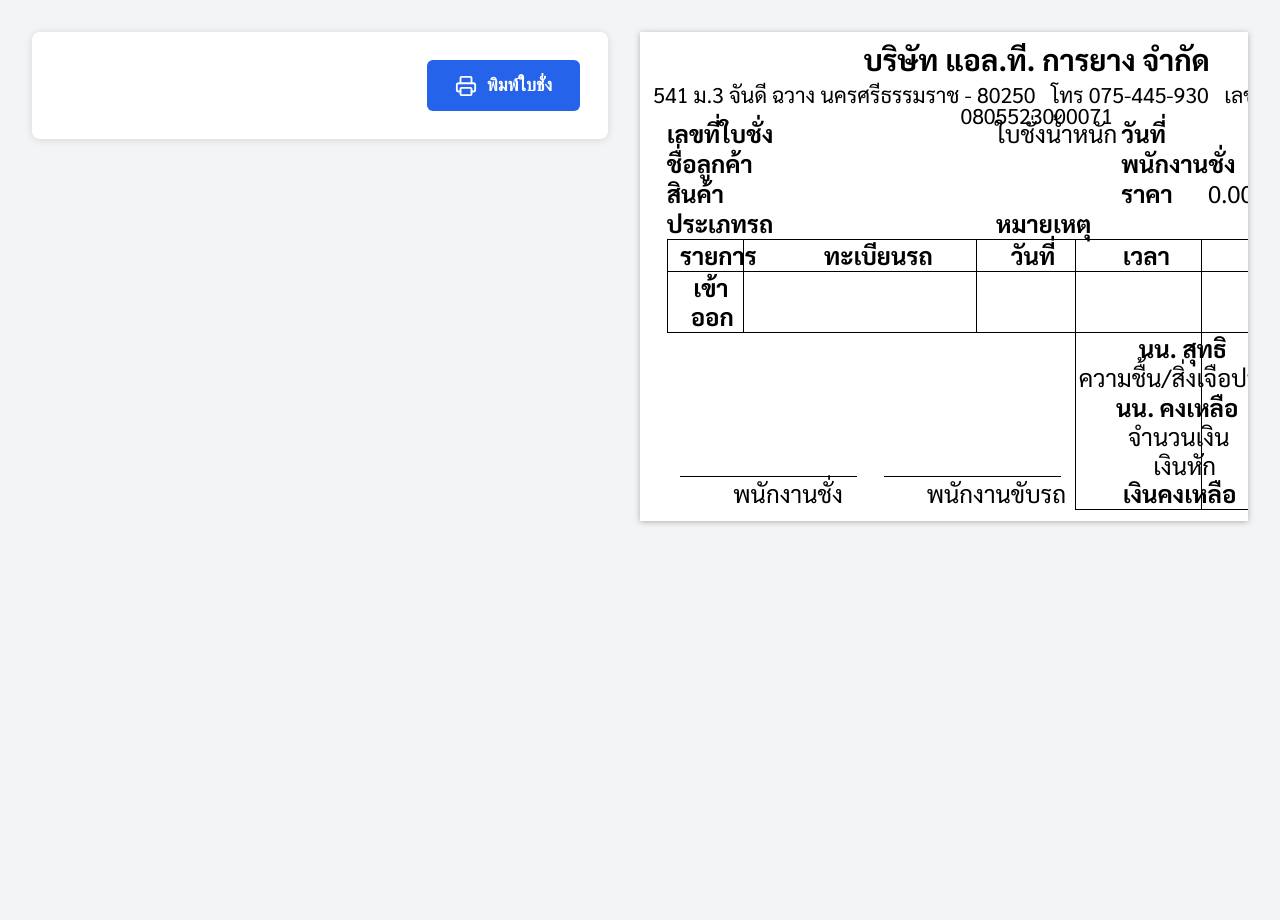
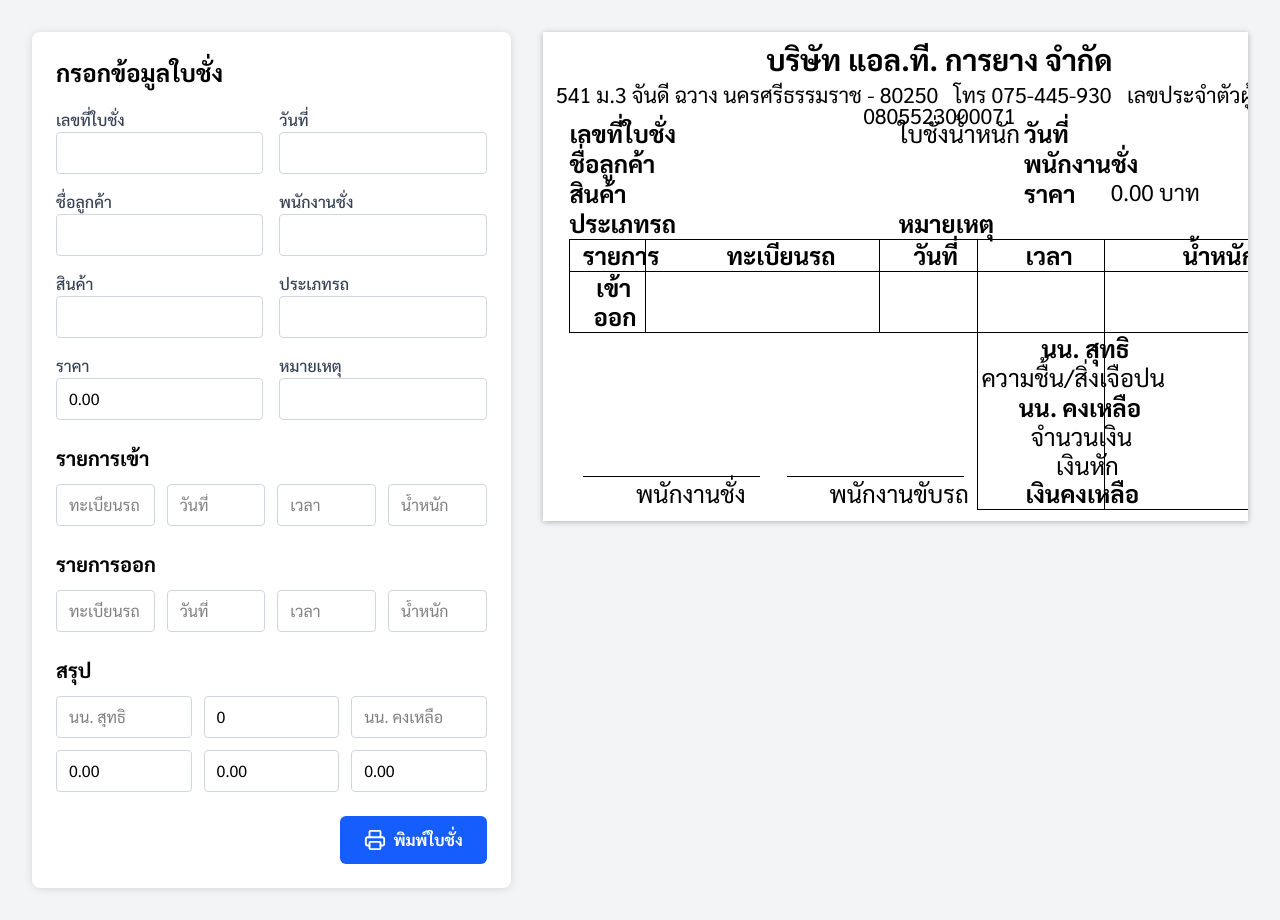
Before and after one commit to J-attapon-lt/weight-slip-app, a React (Vite) app: page / in a window 1280 px wide. Before the commit the page ends 800 px from the top, so only its background shows below. Built offline with nearby package versions, Linux system fonts and the light colour scheme.

Commit message:
ฟยย

```diff
--- a/src/App.jsx
+++ b/src/App.jsx
@@ -1,9 +1,48 @@
+import { useState } from 'react'
 import { Printer } from 'lucide-react'
 
 function App() {
+  const [form, setForm] = useState({
+    slipNo: '',
+    customerName: '',
+    product: '',
+    carType: '',
+    weightDate: '',
+    staffName: '',
+    price: '0.00',
+    remark: '',
+    plateIn: '',
+    dateIn: '',
+    timeIn: '',
+    weightIn: '',
+    plateOut: '',
+    dateOut: '',
+    timeOut: '',
+    weightOut: '',
+    moisture: '0',
+    netWeight: '',
+    remainWeight: '',
+    amount: '0.00',
+    deduct: '0.00',
+    balance: '0.00',
+  })
+
+  const handleChange = (e) => {
+    const { name, value } = e.target
+    setForm((prev) => ({
+      ...prev,
+      [name]: value,
+    }))
+  }
+
   const handlePrint = () => {
     window.print()
   }
+
+  const inputClass =
+    'w-full border border-gray-300 rounded px-3 py-2 text-[16px] focus:outline-none focus:ring-2 focus:ring-blue-500'
+
+  const labelClass = 'text-[16px] font-medium text-gray-700'
 
   return (
     <>
@@ -26,7 +65,7 @@ function App() {
           }
 
           .layout {
-            max-width: 1280px;
+            max-width: 1400px;
             margin: 0 auto;
             display: flex;
             gap: 32px;
@@ -34,32 +73,15 @@ function App() {
           }
 
           .control-panel {
-            width: 50%;
+            width: 42%;
             background: white;
             border-radius: 8px;
             box-shadow: 0 1px 8px rgba(0,0,0,0.12);
-            padding: 28px;
-            display: flex;
-            justify-content: flex-end;
-          }
-
-          .print-button {
-            display: flex;
-            align-items: center;
-            gap: 10px;
-            border: 0;
-            border-radius: 6px;
-            background: #2563eb;
-            color: white;
-            padding: 12px 28px;
-            font-size: 18px;
-            font-weight: 600;
-            font-family: Arial, sans-serif;
-            cursor: pointer;
+            padding: 24px;
           }
 
           .preview-wrap {
-            width: 50%;
+            width: 58%;
             display: flex;
             justify-content: center;
           }
@@ -79,6 +101,14 @@ function App() {
             position: absolute;
             white-space: nowrap;
             font-size: 18pt;
+            line-height: 1;
+            font-weight: 400;
+          }
+
+          .value {
+            position: absolute;
+            white-space: nowrap;
+            font-size: 17pt;
             line-height: 1;
             font-weight: 400;
           }
@@ -176,10 +206,86 @@ function App() {
       <div className="app">
         <div className="layout">
           <div className="control-panel">
-            <button type="button" onClick={handlePrint} className="print-button">
-              <Printer size={22} />
-              พิมพ์ใบชั่ง
-            </button>
+            <h2 className="text-2xl font-bold mb-5">กรอกข้อมูลใบชั่ง</h2>
+
+            <div className="grid grid-cols-2 gap-4">
+              <div>
+                <label className={labelClass}>เลขที่ใบชั่ง</label>
+                <input name="slipNo" value={form.slipNo} onChange={handleChange} className={inputClass} />
+              </div>
+
+              <div>
+                <label className={labelClass}>วันที่</label>
+                <input name="weightDate" value={form.weightDate} onChange={handleChange} className={inputClass} />
+              </div>
+
+              <div>
+                <label className={labelClass}>ชื่อลูกค้า</label>
+                <input name="customerName" value={form.customerName} onChange={handleChange} className={inputClass} />
+              </div>
+
+              <div>
+                <label className={labelClass}>พนักงานชั่ง</label>
+                <input name="staffName" value={form.staffName} onChange={handleChange} className={inputClass} />
+              </div>
+
+              <div>
+                <label className={labelClass}>สินค้า</label>
+                <input name="product" value={form.product} onChange={handleChange} className={inputClass} />
+              </div>
+
+              <div>
+                <label className={labelClass}>ประเภทรถ</label>
+                <input name="carType" value={form.carType} onChange={handleChange} className={inputClass} />
+              </div>
+
+              <div>
+                <label className={labelClass}>ราคา</label>
+                <input name="price" value={form.price} onChange={handleChange} className={inputClass} />
+              </div>
+
+              <div>
+                <label className={labelClass}>หมายเหตุ</label>
+                <input name="remark" value={form.remark} onChange={handleChange} className={inputClass} />
+              </div>
+            </div>
+
+            <h3 className="text-xl font-bold mt-6 mb-3">รายการเข้า</h3>
+            <div className="grid grid-cols-4 gap-3">
+              <input name="plateIn" placeholder="ทะเบียนรถ" value={form.plateIn} onChange={handleChange} className={inputClass} />
+              <input name="dateIn" placeholder="วันที่" value={form.dateIn} onChange={handleChange} className={inputClass} />
+              <input name="timeIn" placeholder="เวลา" value={form.timeIn} onChange={handleChange} className={inputClass} />
+              <input name="weightIn" placeholder="น้ำหนัก" value={form.weightIn} onChange={handleChange} className={inputClass} />
+            </div>
+
+            <h3 className="text-xl font-bold mt-6 mb-3">รายการออก</h3>
+            <div className="grid grid-cols-4 gap-3">
+              <input name="plateOut" placeholder="ทะเบียนรถ" value={form.plateOut} onChange={handleChange} className={inputClass} />
+              <input name="dateOut" placeholder="วันที่" value={form.dateOut} onChange={handleChange} className={inputClass} />
+              <input name="timeOut" placeholder="เวลา" value={form.timeOut} onChange={handleChange} className={inputClass} />
+              <input name="weightOut" placeholder="น้ำหนัก" value={form.weightOut} onChange={handleChange} className={inputClass} />
+            </div>
+
+            <h3 className="text-xl font-bold mt-6 mb-3">สรุป</h3>
+            <div className="grid grid-cols-3 gap-3">
+              <input name="netWeight" placeholder="นน. สุทธิ" value={form.netWeight} onChange={handleChange} className={inputClass} />
+              <input name="moisture" placeholder="ความชื้น/สิ่งเจือปน" value={form.moisture} onChange={handleChange} className={inputClass} />
+              <input name="remainWeight" placeholder="นน. คงเหลือ" value={form.remainWeight} onChange={handleChange} className={inputClass} />
+              <input name="amount" placeholder="จำนวนเงิน" value={form.amount} onChange={handleChange} className={inputClass} />
+              <input name="deduct" placeholder="เงินหัก" value={form.deduct} onChange={handleChange} className={inputClass} />
+              <input name="balance" placeholder="เงินคงเหลือ" value={form.balance} onChange={handleChange} className={inputClass} />
+            </div>
+
+            <div className="flex justify-end mt-6">
+              <button
+                type="button"
+                onClick={handlePrint}
+                className="flex items-center gap-2 bg-blue-600 hover:bg-blue-700 text-white px-6 py-3 rounded-md font-bold"
+              >
+                <Printer size={22} />
+                พิมพ์ใบชั่ง
+              </button>
+            </div>
           </div>
 
           <div className="preview-wrap">
@@ -191,27 +297,36 @@ function App() {
                 เลขประจำตัวผู้เสียภาษี 0805523000071
               </div>
 
-              {/* Header text */}
               <div className="txt bold" style={{ left: '20pt', top: '67pt' }}>เลขที่ใบชั่ง</div>
+              <div className="value" style={{ left: '105pt', top: '67pt' }}>{form.slipNo}</div>
+
               <div className="txt" style={{ left: '267pt', top: '67pt' }}>ใบชั่งน้ำหนัก</div>
+
               <div className="txt bold" style={{ left: '361pt', top: '67pt' }}>วันที่</div>
+              <div className="value" style={{ left: '410pt', top: '67pt' }}>{form.weightDate}</div>
 
               <div className="txt bold" style={{ left: '20pt', top: '89pt' }}>ชื่อลูกค้า</div>
+              <div className="value" style={{ left: '105pt', top: '89pt' }}>{form.customerName}</div>
+
               <div className="txt bold" style={{ left: '361pt', top: '89pt' }}>พนักงานชั่ง</div>
+              <div className="value" style={{ left: '460pt', top: '89pt' }}>{form.staffName}</div>
 
               <div className="txt bold" style={{ left: '20pt', top: '112pt' }}>สินค้า</div>
+              <div className="value" style={{ left: '105pt', top: '112pt' }}>{form.product}</div>
+
               <div className="txt bold" style={{ left: '361pt', top: '112pt' }}>ราคา</div>
-              <div className="txt" style={{ left: '426pt', top: '112pt' }}>0.00 บาท</div>
+              <div className="value" style={{ left: '426pt', top: '112pt' }}>{form.price} บาท</div>
 
               <div className="txt bold" style={{ left: '20pt', top: '134pt' }}>ประเภทรถ</div>
+              <div className="value" style={{ left: '105pt', top: '134pt' }}>{form.carType}</div>
+
               <div className="txt bold" style={{ left: '267pt', top: '134pt' }}>หมายเหตุ</div>
+              <div className="value" style={{ left: '350pt', top: '134pt' }}>{form.remark}</div>
 
-              {/* Main table horizontal lines */}
               <div className="line-h" style={{ left: '20pt', top: '155pt', width: '555pt' }} />
               <div className="line-h" style={{ left: '20pt', top: '179pt', width: '555pt' }} />
               <div className="line-h" style={{ left: '20pt', top: '225pt', width: '555pt' }} />
 
-              {/* Main table vertical lines */}
               <div className="line-v" style={{ left: '20pt', top: '155pt', height: '70pt' }} />
               <div className="line-v" style={{ left: '77pt', top: '155pt', height: '70pt' }} />
               <div className="line-v" style={{ left: '252pt', top: '155pt', height: '70pt' }} />
@@ -219,7 +334,6 @@ function App() {
               <div className="line-v" style={{ left: '421pt', top: '155pt', height: '203pt' }} />
               <div className="line-v" style={{ left: '575pt', top: '155pt', height: '203pt' }} />
 
-              {/* Table labels */}
               <div className="txt bold" style={{ left: '30pt', top: '158pt' }}>รายการ</div>
               <div className="txt bold" style={{ left: '138pt', top: '158pt' }}>ทะเบียนรถ</div>
               <div className="txt bold" style={{ left: '278pt', top: '158pt' }}>วันที่</div>
@@ -227,29 +341,37 @@ function App() {
               <div className="txt bold" style={{ left: '480pt', top: '158pt' }}>น้ำหนัก</div>
 
               <div className="txt bold" style={{ left: '40pt', top: '182pt' }}>เข้า</div>
+              <div className="value" style={{ left: '92pt', top: '182pt' }}>{form.plateIn}</div>
+              <div className="value" style={{ left: '260pt', top: '182pt' }}>{form.dateIn}</div>
+              <div className="value" style={{ left: '345pt', top: '182pt' }}>{form.timeIn}</div>
+              <div className="value" style={{ left: '515pt', top: '182pt' }}>{form.weightIn}</div>
+
               <div className="txt bold" style={{ left: '38pt', top: '204pt' }}>ออก</div>
+              <div className="value" style={{ left: '92pt', top: '204pt' }}>{form.plateOut}</div>
+              <div className="value" style={{ left: '260pt', top: '204pt' }}>{form.dateOut}</div>
+              <div className="value" style={{ left: '345pt', top: '204pt' }}>{form.timeOut}</div>
+              <div className="value" style={{ left: '515pt', top: '204pt' }}>{form.weightOut}</div>
 
-              {/* Right summary box horizontal lines */}
               <div className="line-h" style={{ left: '326pt', top: '358pt', width: '249pt' }} />
 
-              {/* Summary text */}
               <div className="txt bold" style={{ left: '374pt', top: '228pt' }}>นน. สุทธิ</div>
+              <div className="value" style={{ left: '520pt', top: '228pt' }}>{form.netWeight}</div>
 
               <div className="txt" style={{ left: '329pt', top: '250pt' }}>ความชื้น/สิ่งเจือปน</div>
-              <div className="txt" style={{ left: '563pt', top: '250pt' }}>0</div>
+              <div className="value" style={{ left: '563pt', top: '250pt' }}>{form.moisture}</div>
 
               <div className="txt bold" style={{ left: '357pt', top: '272pt' }}>นน. คงเหลือ</div>
+              <div className="value" style={{ left: '520pt', top: '272pt' }}>{form.remainWeight}</div>
 
               <div className="txt" style={{ left: '366pt', top: '294pt' }}>จำนวนเงิน</div>
-              <div className="txt" style={{ left: '547pt', top: '294pt' }}>0.00</div>
+              <div className="value" style={{ left: '547pt', top: '294pt' }}>{form.amount}</div>
 
               <div className="txt" style={{ left: '385pt', top: '316pt' }}>เงินหัก</div>
-              <div className="txt" style={{ left: '547pt', top: '316pt' }}>0.00</div>
+              <div className="value" style={{ left: '547pt', top: '316pt' }}>{form.deduct}</div>
 
               <div className="txt bold" style={{ left: '362pt', top: '337pt' }}>เงินคงเหลือ</div>
-              <div className="txt bold" style={{ left: '547pt', top: '337pt' }}>0.00</div>
+              <div className="value bold" style={{ left: '547pt', top: '337pt' }}>{form.balance}</div>
 
-              {/* Signature lines */}
               <div className="line-h" style={{ left: '30pt', top: '333pt', width: '133pt' }} />
               <div className="line-h" style={{ left: '183pt', top: '333pt', width: '133pt' }} />
 
```
